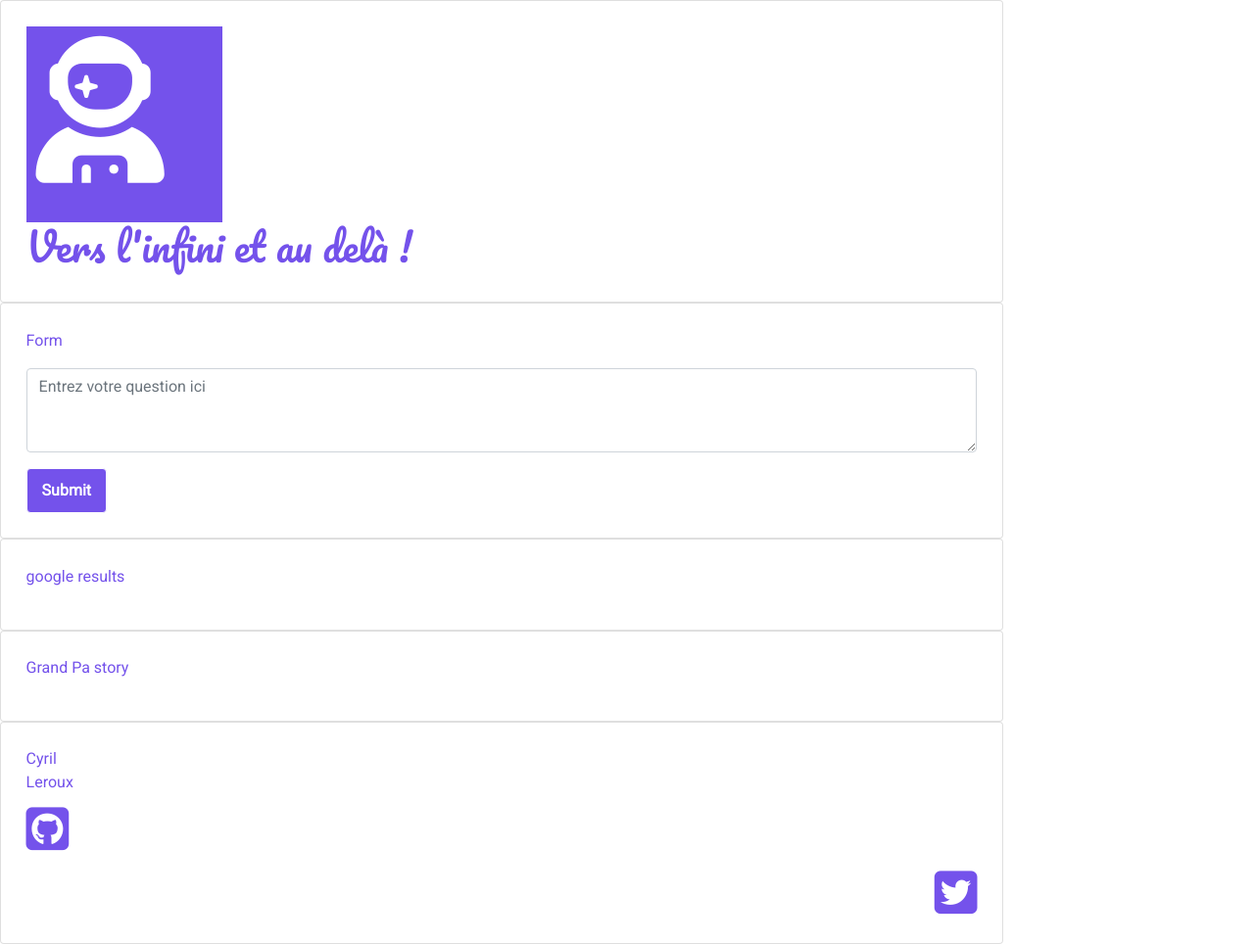
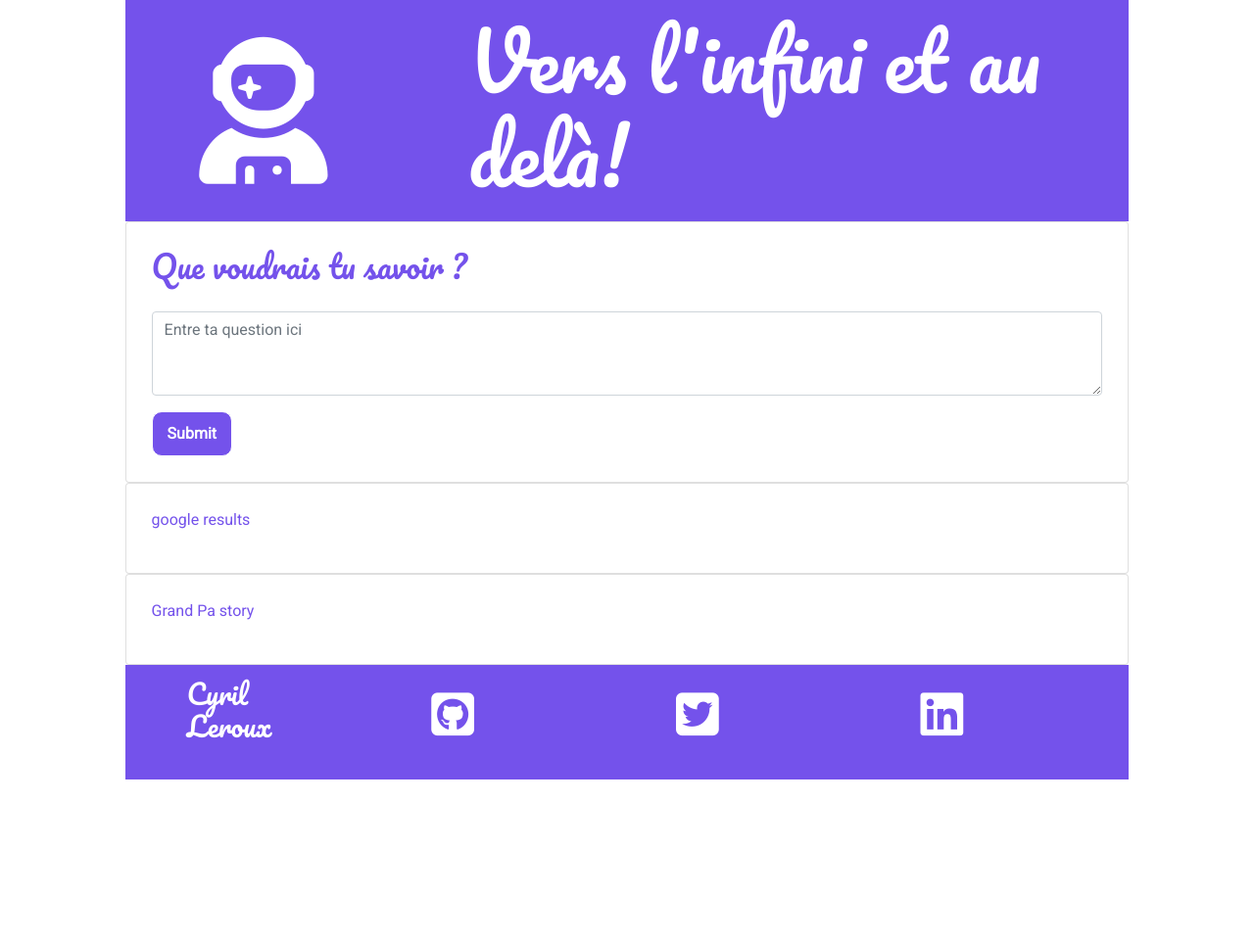
Before and after one commit to cendrars59/DAPY-P7, a Flask app: page / in a window 1280 px wide. Shown: the whole page at 98% size. After the commit the page ends 796 px from the top, so only its background shows below. Run offline with Flask 2, Linux system fonts and the light colour scheme; some libraries are stand-ins or nearby versions.

Commit message:
index page

```diff
--- a/p7app/static/css/components/button.css
+++ b/p7app/static/css/components/button.css
@@ -2,7 +2,7 @@
     font-weight: bold;
     color: white;
     border: 1px solid white;
-    border-radius: 4px;
+    border-radius: 10px;
     padding: 10px 15px;
     background: #7452EB;
 }
--- a/p7app/static/css/components/card.css
+++ b/p7app/static/css/components/card.css
@@ -1,5 +1,6 @@
 .card {
     width: 80%;
-    height: 20%;
+    height: 25%;
     padding: 2% 2% 2% 2%;
+    margin: 0 auto;
 }
--- /dev/null
+++ b/p7app/static/css/components/footer.css
@@ -0,0 +1,14 @@
+#footer {
+    width: 80%;
+    height: 10%;
+    padding: 1% 1% 1% 1%;
+    margin: 0 auto;
+    background: #7452EB;
+    color: white;
+}
+
+#div-li-footer {
+    display: flex;
+    justify-content: space-around;
+    align-items: center;
+}
--- /dev/null
+++ b/p7app/static/css/components/formular.css
@@ -0,0 +1,3 @@
+#formular-intro {
+    padding-bottom: 2%;
+}
--- /dev/null
+++ b/p7app/static/css/components/header.css
@@ -0,0 +1,25 @@
+#header {
+    width: 80%;
+    height: 10%;
+    padding: 1% 1% 1% 1%;
+    margin: 0 auto;
+    background: #7452EB;
+    display: flex;
+    justify-content: space-around;
+    align-items: center;
+}
+
+#div-logo {
+    width: 15%;
+    height: 8%;
+}
+
+#div-punchline {
+    width: 60%;
+    height: 8%;
+}
+
+#punchline {
+    color: white;
+    font-size: 80px;
+}
--- a/p7app/static/css/components/icon.css
+++ b/p7app/static/css/components/icon.css
@@ -1,5 +1,4 @@
 .icon {
-    background: white;
     font-size: 50px;
-    color: #7452EB;
+    color: white;
 }
--- a/p7app/static/css/components/logo.css
+++ b/p7app/static/css/components/logo.css
@@ -1,11 +1,7 @@
-.logo {
-    background: #7452EB;
-    height: 200px;
-    width: 200px;
-    color: white;
-    padding: 10px 10px 10px 10px;
+#logo {
+    font-size: 150px;
 }
 
 .logo-font {
-    font-size: 150px;
+    color: white;
 }
--- a/p7app/static/css/style.css
+++ b/p7app/static/css/style.css
@@ -3,9 +3,12 @@
 
 /* --- Application components design --- */
 @import url('components/button.css');
-@import url('components/logo.css');
 @import url('components/icon.css');
 @import url('components/card.css');
+@import url('components/header.css');
+@import url('components/footer.css');
+@import url('components/logo.css');
+@import url('components/formular.css');
 
 /* --- Fonts --- */
 body {
@@ -16,3 +19,13 @@ body {
 h1, h2, h3 {
     font-family: "Pacifico","Helvetica", "sans-serif" ;
 }
+
+.list_inline {
+    padding-left: 0;
+    list-style: none;
+}
+
+.list_inline li {
+    display: inline-block;
+    width: 15%;
+}
--- a/p7app/templates/index.html
+++ b/p7app/templates/index.html
@@ -10,24 +10,28 @@
     <link rel="stylesheet" href="../static/css/style.css">
 </head>
 <body>
-    <div id="main">
-        <div id="header" class="card" >
-            <div id="logo" class="logo">
-                <H1><i class="fas fa-user-astronaut logo-font"></i></H1>
+    <div id="container">
+        <div id="header">
+            <div id="div-logo">
+                <i id="logo" class="fas fa-user-astronaut logo-font"></i>
             </div>
-            <div id="punchline">
-                <H1>Vers l'infini et au delà !</H1>
+            <div id="div-punchline" class="div-header">
+                <h1 id="punchline">Vers l'infini et au delà!</h1>
             </div>
         </div>
         <div id="formular" class="card" >
-            <p>Form</p>
+            <div id="formular-intro"   >
+                <h2>Que voudrais tu savoir ?</h2>
+            </div>
+            <div>
                 <form>
                     <div class="form-group">
                         <textarea class="form-control" id="exampleFormControlTextarea1"
-                              placeholder="Entrez votre question ici"  rows="3"></textarea>
+                              placeholder="Entre ta question ici"  rows="3"></textarea>
                     </div>
                     <button type="submit" class="btn btn-submit">Submit</button>
                 </form>
+            </div>
         </div>
         <div id="google-results" class="card">
             <p>google results</p>
@@ -39,19 +43,30 @@
         <div id="story" class="card">
             <p>Grand Pa story</p>
         </div>
-        <div id="footer" class="card">
-            <div id="firstN">Cyril</div>
-            <div id="lastN">Leroux</div>
-            <div id="github" class="icon"   >
+        <div id="footer">
+                <ul class="list_inline">
+                    <div id="div-li-footer">
+                        <li>
+                            <h3>Cyril Leroux</h3>
+                        </li>
+                        <li>
                             <a href="https://github.com/cendrars59/DAPY-P7">
                                 <i class="fab fa-github-square icon"></i>
                             </a>
-            </div>
-            <div id="social" align="right">
+                        </li>
+                        <li>
                             <a href="https://twitter.com/Cendrars_59">
                                 <i class="fab fa-twitter-square icon"></i>
                             </a>
+                        </li>
+                        <li>
+                            <a href="https://www.linkedin.com/in/cyleroux/">
+                                <i class="fab fa-linkedin icon"></i>
+                            </a>
+                        </li>
                     </div>
+
+                </ul>
         </div>
     </div>
     <script src="https://code.jquery.com/jquery-3.4.1.slim.min.js"
```
Lines whose indentation alone changed are shown as unchanged.
